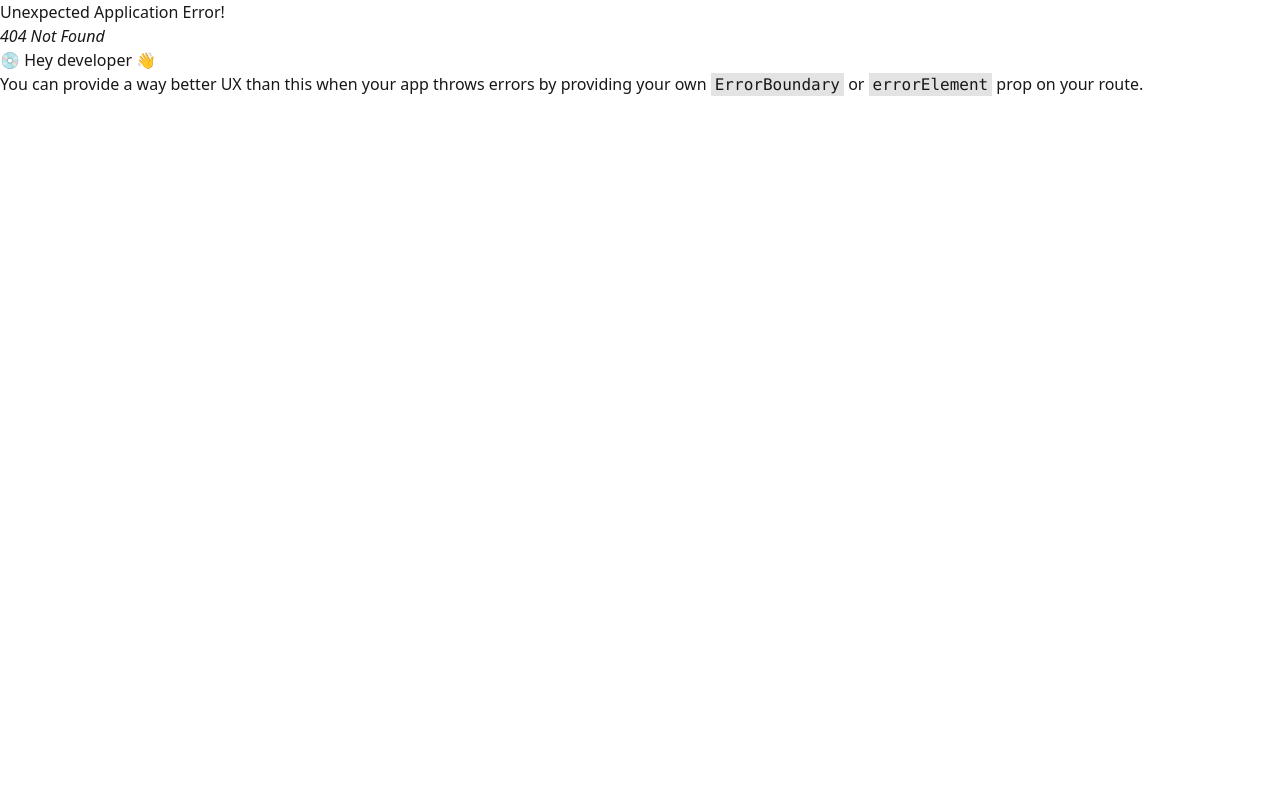
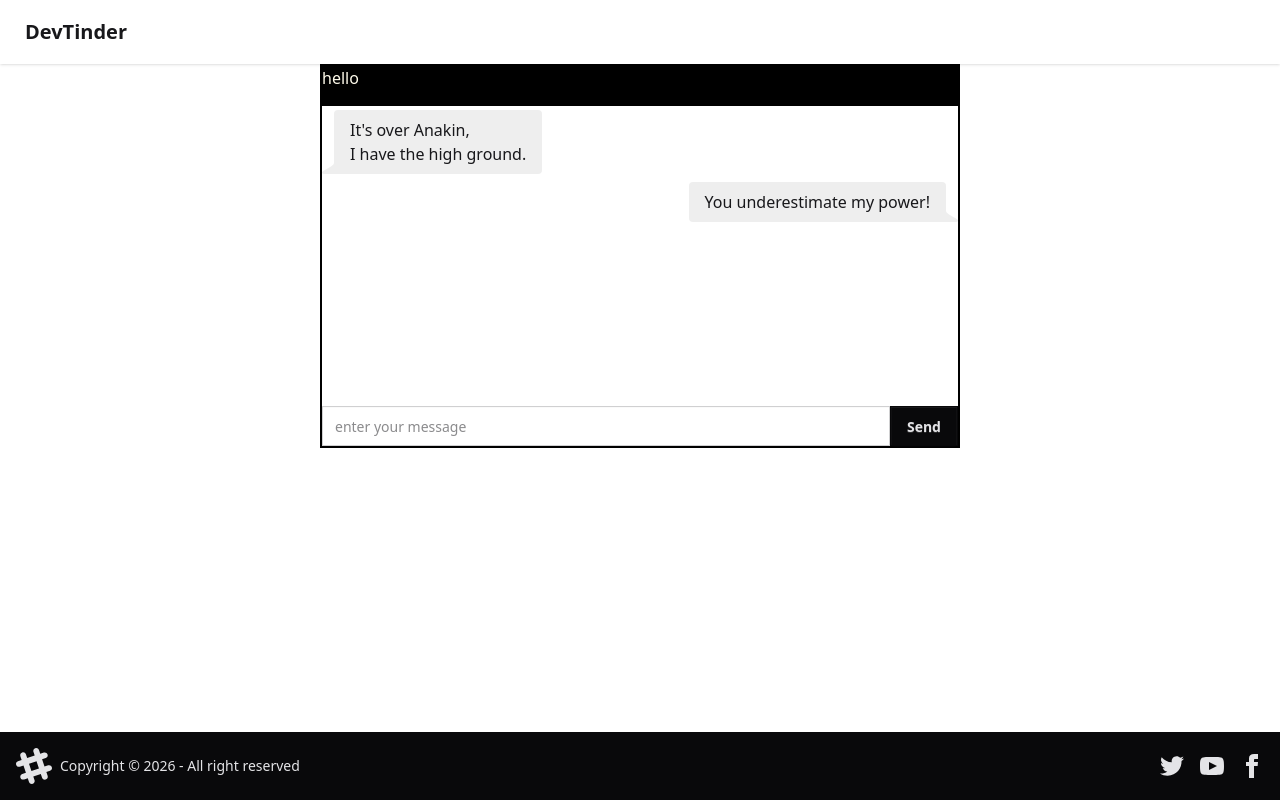
Before and after one commit to agamsidana/DevTinder, a React (Vite) app in the folder DevTinder-web/: page /chat/1 in a window 1280 px wide. Before the commit this address had no page. Built offline with nearby package versions, Linux system fonts and the light colour scheme; no server answers.

Commit message:
add chat component

```diff
--- a/DevTinder-web/src/App.jsx
+++ b/DevTinder-web/src/App.jsx
@@ -10,6 +10,7 @@ import Requests from "./components/requests"
 import Premium from "./components/premium"
 import Success from "./components/success"
 import Failure from "./components/failure"
+import Chat from "./components/chat"
 
 
 
@@ -26,7 +27,8 @@ function App() {
         {path:'requests',element:<Requests/>},
         {path:'premium',element:<Premium/>},
         {path:'success',element:<Success/>},
-        {path:'failure',element:<Failure/>}
+        {path:'failure',element:<Failure/>},
+        {path:'chat/:targetId',element:<Chat/>}
       ]
     }
   ])
--- /dev/null
+++ b/DevTinder-web/src/components/chat.jsx
@@ -0,0 +1,32 @@
+function Chat() {
+  return (
+    <div className="flex justify-center overflow-hidden">
+      <div className="border-2 border-black h-96 w-1/2 relative">
+        <div className="bg-black text-amber-50 h-10">hello</div>
+
+        <div className="overflow-y-scroll h-screen">
+          <div className="chat chat-start">
+            <div className="chat-bubble">
+              It's over Anakin,
+              <br />I have the high ground.
+            </div>
+          </div>
+          <div className="chat chat-end">
+            <div className="chat-bubble">You underestimate my power!</div>
+          </div>
+        </div>
+
+        <div className="join absolute bottom-0 w-full">
+          <div className="w-full">
+            <label className="input w-full outline-0">
+              <input type="text" placeholder="enter your message" />
+            </label>
+          </div>
+          <button className="btn btn-neutral outline-0">Send</button>
+        </div>
+      </div>
+    </div>
+  );
+}
+
+export default Chat;
--- a/DevTinder-web/src/components/connections.jsx
+++ b/DevTinder-web/src/components/connections.jsx
@@ -3,6 +3,7 @@ import { BASE_URL } from "../utils/constant";
 import { useEffect } from "react";
 import { useDispatch, useSelector } from "react-redux";
 import { addConnections } from "../utils/connectionsSlice";
+import { Link } from "react-router-dom";
 
 function Connections() {
   const connections = useSelector((state) => state.connections);
@@ -48,7 +49,9 @@ function Connections() {
                 {connection.about && (
                   <p className="list-col-wrap text-xs">{connection.about}</p>
                 )}
+                <Link to={`/chat/${connection._id}`}><button class="btn btn-success">Chat</button></Link>
               </li>
+
             ))}
           </ul>
         )}
```
